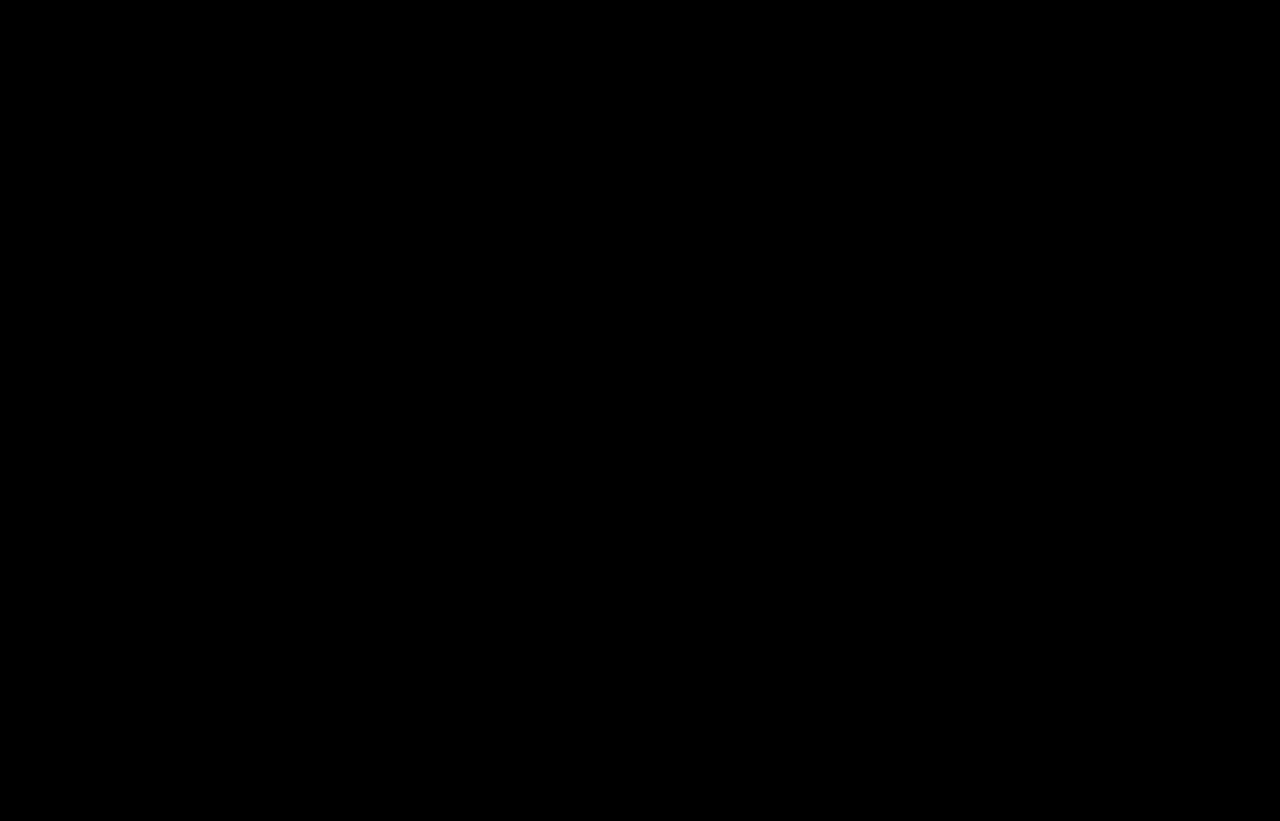
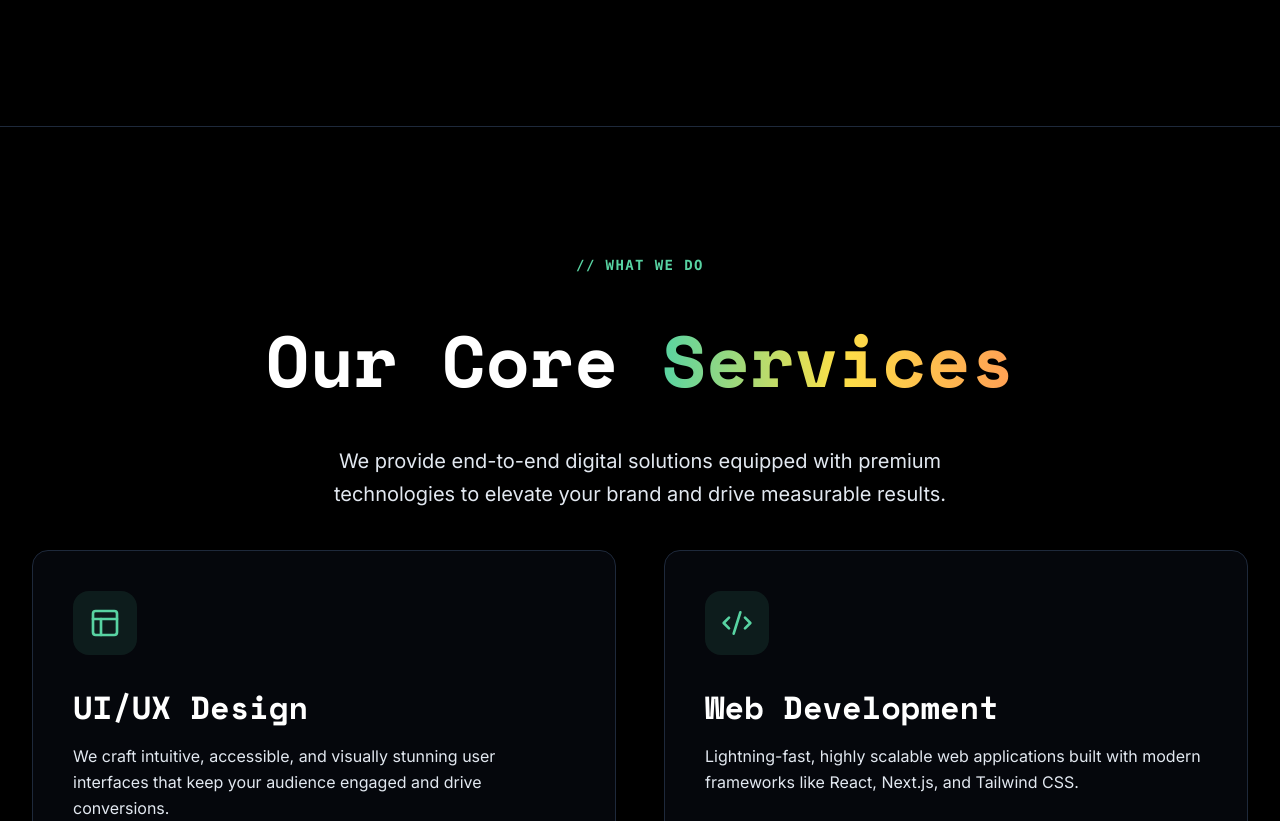
Before and after one commit to yasinarafat4/creative-agency, a React (Vite) app: page / in a window 1280 px wide. Shown: the part 2708-3529 px from the top of the page. Before the commit the page ends 2834 px from the top, so only its background shows below. Built offline with nearby package versions, Linux system fonts and the light colour scheme.

Commit message:
Service section done

```diff
--- /dev/null
+++ b/src/components/Home/Services.tsx
@@ -0,0 +1,131 @@
+import { motion } from "framer-motion";
+import {
+  ArrowRight,
+  Code2,
+  Layout,
+  Lightbulb,
+  ShoppingCart,
+} from "lucide-react";
+import React from "react";
+
+// Mock data for your services
+const services = [
+  {
+    id: 1,
+    title: "UI/UX Design",
+    description:
+      "We craft intuitive, accessible, and visually stunning user interfaces that keep your audience engaged and drive conversions.",
+    icon: <Layout size={32} />,
+    link: "#",
+  },
+  {
+    id: 2,
+    title: "Web Development",
+    description:
+      "Lightning-fast, highly scalable web applications built with modern frameworks like React, Next.js, and Tailwind CSS.",
+    icon: <Code2 size={32} />,
+    link: "#",
+  },
+  {
+    id: 3,
+    title: "E-Commerce Solutions",
+    description:
+      "High-converting online stores built on Shopify and custom headless architectures to maximize your digital revenue.",
+    icon: <ShoppingCart size={32} />,
+    link: "#",
+  },
+  {
+    id: 4,
+    title: "Digital Strategy",
+    description:
+      "Data-driven roadmaps, SEO optimization, and brand positioning to ensure your digital presence outpaces the competition.",
+    icon: <Lightbulb size={32} />,
+    link: "#",
+  },
+];
+
+export const Services: React.FC = () => {
+  return (
+    <section
+      id="services"
+      className="section relative w-full max-w-7xl mx-auto px-6 md:px-8"
+    >
+      <div>
+        {/* Section Header */}
+        <div className="w-full mx-auto px-6 gap-6 flex flex-col items-center text-center relative z-10">
+          <motion.span
+            className="w-full text-brand-green font-mono text-sm font-bold tracking-widest uppercase mb-4 block"
+            initial={{ opacity: 0, y: 20 }}
+            whileInView={{ opacity: 1, y: 0 }}
+            viewport={{ once: true }}
+            transition={{ duration: 0.5 }}
+          >
+            // What We Do
+          </motion.span>
+          {/* Heading */}
+          <motion.h2
+            className="w-full max-w-[900px] font-display font-bold text-4xl md:text-6xl lg:text-7xl text-white"
+            initial={{ opacity: 0, y: 30 }}
+            animate={{ opacity: 1, y: 0 }}
+            transition={{ duration: 0.6, ease: "easeOut" }}
+          >
+            Our Core <span className="text-gradient-neon">Services</span>
+          </motion.h2>
+
+          {/* Subheading */}
+          <motion.p
+            className="w-full max-w-[700px] text-lg md:text-xl text-neutral-300 mb-10 leading-relaxed"
+            initial={{ opacity: 0, y: 30 }}
+            animate={{ opacity: 1, y: 0 }}
+            transition={{ duration: 0.6, ease: "easeOut", delay: 0.2 }}
+          >
+            We provide end-to-end digital solutions equipped with premium
+            technologies to elevate your brand and drive measurable results.
+          </motion.p>
+        </div>
+
+        {/* Services Grid */}
+        <div className="grid grid-cols-1 md:grid-cols-2 gap-8 lg:gap-12">
+          {services.map((service, index) => (
+            <motion.div
+              key={service.id}
+              className="group card flex flex-col items-start p-8 md:p-10"
+              initial={{ opacity: 0, y: 40 }}
+              whileInView={{ opacity: 1, y: 0 }}
+              viewport={{ once: true, margin: "-50px" }}
+              transition={{ duration: 0.5, delay: index * 0.1 }}
+            >
+              {/* Animated Icon Wrapper */}
+              <div className="p-4 rounded-xl bg-brand-green/10 text-brand-green mb-8 group-hover:scale-110 group-hover:bg-brand-green group-hover:text-primary-black transition-all duration-300">
+                {service.icon}
+              </div>
+
+              {/* Content */}
+              <h3 className="text-2xl md:text-3xl font-bold mb-4 text-white group-hover:text-brand-green transition-colors duration-300">
+                {service.title}
+              </h3>
+
+              <p className="text-neutral-300 mb-8 leading-relaxed flex-grow">
+                {service.description}
+              </p>
+
+              {/* Learn More Link */}
+              <a
+                href={service.link}
+                className="inline-flex items-center gap-2 text-sm font-bold text-white hover:text-brand-green transition-colors duration-300 mt-auto"
+              >
+                Learn More
+                <ArrowRight
+                  size={16}
+                  className="transform transition-transform duration-300 group-hover:translate-x-1"
+                />
+              </a>
+            </motion.div>
+          ))}
+        </div>
+      </div>
+    </section>
+  );
+};
+
+export default Services;
--- a/src/components/Home/Work.tsx
+++ b/src/components/Home/Work.tsx
@@ -62,7 +62,7 @@ export const Work: React.FC = () => {
             viewport={{ once: true }}
             transition={{ duration: 0.5 }}
           >
-            Our Portfolio
+            // Our Portfolio
           </motion.span>
           {/* Heading */}
           <motion.h2
--- a/src/pages/home.tsx
+++ b/src/pages/home.tsx
@@ -1,4 +1,5 @@
 import Hero from "../components/Home/Hero";
+import Services from "../components/Home/Services";
 import Work from "../components/Home/Work";
 
 const Home = () => {
@@ -6,6 +7,7 @@ const Home = () => {
     <div>
       <Hero />
       <Work />
+      <Services />
     </div>
   );
 };
```
